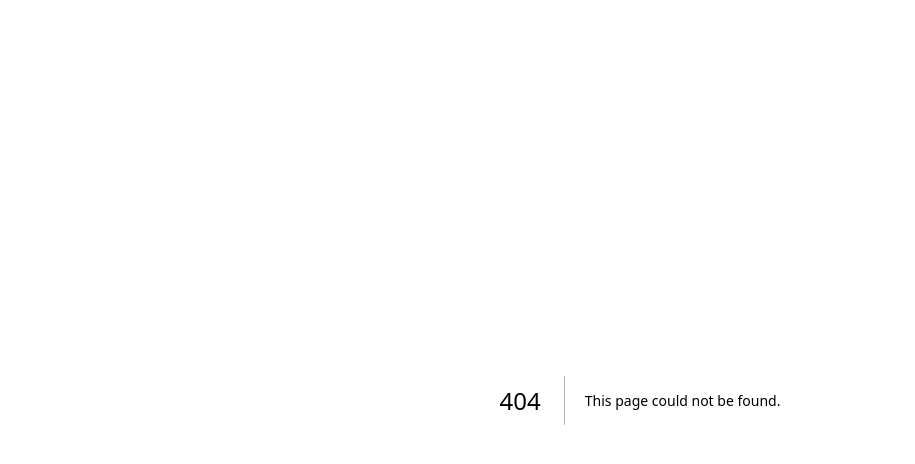
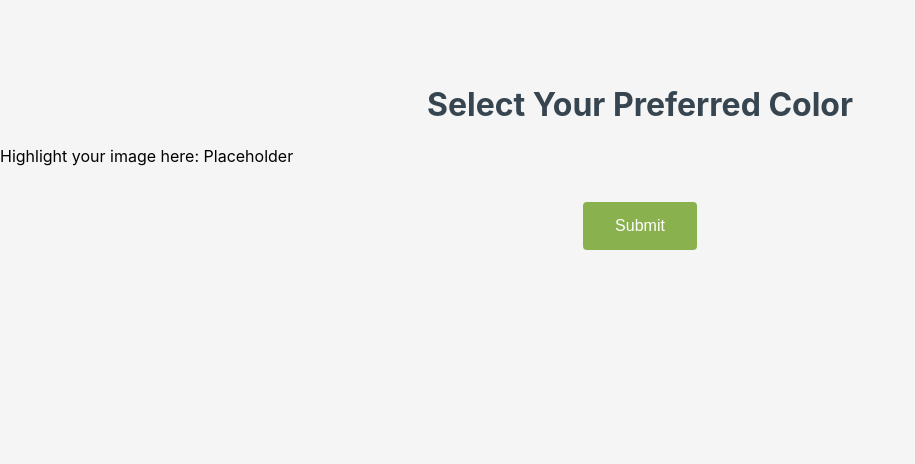
Before and after one commit to jackcdavey/BloomSpace, a Next.js app: page /highlight in a window 1280 px wide. Before the commit this address had no page. Shown: the top 464 px of the page, without its empty margins (0-915 px from the left). Built offline with nearby package versions, Linux system fonts and the light colour scheme.

Commit message:
Basic UI setup

```diff
--- /dev/null
+++ b/src/imageHandler.jsx
@@ -0,0 +1,51 @@
+'use client';
+import React, { useCallback, useState } from 'react';
+import { useDropzone } from 'react-dropzone';
+import axios from 'axios';
+
+const API_BASE_URL = 'https://0bee-2600-1700-5454-1640-950b-52c6-9311-c655.ngrok-free.app';
+
+const Dropzone = () => {
+    const [prompt, setPrompt] = useState(null);
+
+    const onDrop = useCallback(async (acceptedFiles) => {
+        try {
+            const file = acceptedFiles[0];
+            const formData = new FormData();
+            formData.append('image', file); // change from 'file' to 'image'
+            const response = await axios.post(`${API_BASE_URL}/generate-prompt`, formData, {
+                headers: {
+                    'Content-Type': 'multipart/form-data',
+                },
+            });
+            setPrompt(response.data.result); // change from 'prompt' to 'result' to match server-side response
+        } catch (error) {
+            console.error(error);
+        }
+    }, []);
+
+    const { getRootProps, getInputProps, isDragActive } = useDropzone({ onDrop });
+
+    return (
+        <div>
+            <h1>Image Prompt Generator</h1>
+            <div {...getRootProps()}>
+                <input {...getInputProps()} />
+                {isDragActive ? (
+                    <p>Drop the image here...</p>
+                ) : (
+                    <p>Drag and drop some images here, or click to select images</p>
+                )}
+            </div>
+
+            {prompt && (
+                <div>
+                    <h2>Prompt:</h2>
+                    <p>{prompt}</p>
+                </div>
+            )}
+        </div>
+    );
+};
+
+export default Dropzone;
--- /dev/null
+++ b/src/pages/api/gpt4.js
@@ -0,0 +1,30 @@
+const openai = require("openai");
+
+openai.apiKey = "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";
+
+export default async function handler(req, res) {
+  console.log("Starting API handler...");
+
+  try {
+    console.log("Making API request...");
+    const response = await openai.createChatCompletion({
+      model: "gpt-4",
+      messages: [
+        { role: "system", content: "You are a helpful assistant." },
+        { role: "user", content: "Who won the world series in 2020?" },
+        { role: "assistant", content: "The Los Angeles Dodgers." },
+        { role: "user", content: "Where was it played?" },
+      ],
+      max_tokens: 50,
+      n: 1,
+      stop: null,
+      temperature: 1,
+    });
+
+    console.log("API request successful.");
+    res.status(200).json({ answer: response.data.choices[0].message.content });
+  } catch (error) {
+    console.error("Error during API request:", error);
+    res.status(500).json({ error: "Error during API request." });
+  }
+}
--- /dev/null
+++ b/src/pages/highlight.jsx
@@ -0,0 +1,27 @@
+// pages/highlight.tsx
+
+import { useState } from 'react';
+import { useRouter } from 'next/router';
+// import ColorSelector from '../components/ColorSelector';
+
+export default function Highlight() {
+    const router = useRouter();
+    const [selectedColor, setSelectedColor] = useState('');
+
+    const handleSubmit = (e) => {
+        e.preventDefault();
+        // TODO: handle image highlighting and color selection
+        router.push('/result');
+    };
+
+    return (
+        <div>
+            <h1>Select Your Preferred Color</h1>
+            <p>Highlight your image here: Placeholder</p>
+            {/* <ColorSelector selectedColor={selectedColor} setSelectedColor={setSelectedColor} /> */}
+            <form onSubmit={handleSubmit}>
+                <button type="submit">Submit</button>
+            </form>
+        </div>
+    );
+}
--- a/src/pages/index.js
+++ b/src/pages/index.js
@@ -1,118 +1,31 @@
-import Image from 'next/image'
-import { Inter } from 'next/font/google'
 
-const inter = Inter({ subsets: ['latin'] })
+import { useState } from 'react';
+import { useRouter } from 'next/router';
+import Dropzone from '../imageHandler';
 
 export default function Home() {
+  const router = useRouter();
+  const [userInput, setUserInput] = useState('');
+
+  const handleSubmit = (e) => {
+    e.preventDefault();
+    // TODO: handle image upload
+    router.push('/highlight');
+  };
+
   return (
-    <main
-      className={`flex min-h-screen flex-col items-center justify-between p-24 ${inter.className}`}
-    >
-      <div className="z-10 w-full max-w-5xl items-center justify-between font-mono text-sm lg:flex">
-        <p className="fixed left-0 top-0 flex w-full justify-center border-b border-gray-300 bg-gradient-to-b from-zinc-200 pb-6 pt-8 backdrop-blur-2xl dark:border-neutral-800 dark:bg-zinc-800/30 dark:from-inherit lg:static lg:w-auto lg:rounded-xl lg:border lg:bg-gray-200 lg:p-4 lg:dark:bg-zinc-800/30">
-          Get started by editing&nbsp;
-          <code className="font-mono font-bold">src/pages/index.js</code>
-        </p>
-        <div className="fixed bottom-0 left-0 flex h-48 w-full items-end justify-center bg-gradient-to-t from-white via-white dark:from-black dark:via-black lg:static lg:h-auto lg:w-auto lg:bg-none">
-          <a
-            className="pointer-events-none flex place-items-center gap-2 p-8 lg:pointer-events-auto lg:p-0"
-            href="https://vercel.com?utm_source=create-next-app&utm_medium=default-template-tw&utm_campaign=create-next-app"
-            target="_blank"
-            rel="noopener noreferrer"
-          >
-            By{' '}
-            <Image
-              src="/vercel.svg"
-              alt="Vercel Logo"
-              className="dark:invert"
-              width={100}
-              height={24}
-              priority
-            />
-          </a>
-        </div>
-      </div>
-
-      <div className="relative flex place-items-center before:absolute before:h-[300px] before:w-[480px] before:-translate-x-1/2 before:rounded-full before:bg-gradient-radial before:from-white before:to-transparent before:blur-2xl before:content-[''] after:absolute after:-z-20 after:h-[180px] after:w-[240px] after:translate-x-1/3 after:bg-gradient-conic after:from-sky-200 after:via-blue-200 after:blur-2xl after:content-[''] before:dark:bg-gradient-to-br before:dark:from-transparent before:dark:to-blue-700/10 after:dark:from-sky-900 after:dark:via-[#0141ff]/40 before:lg:h-[360px]">
-        <Image
-          className="relative dark:drop-shadow-[0_0_0.3rem_#ffffff70] dark:invert"
-          src="/next.svg"
-          alt="Next.js Logo"
-          width={180}
-          height={37}
-          priority
+    <div>
+      <h1>Your AI Plant Arranger</h1>
+      <Dropzone />
+      <form onSubmit={handleSubmit}>
+        <input
+          type="text"
+          value={userInput}
+          onChange={(e) => setUserInput(e.target.value)}
+          placeholder="Enter any additional info..."
         />
-      </div>
-
-      <div className="mb-32 grid text-center lg:mb-0 lg:grid-cols-4 lg:text-left">
-        <a
-          href="https://nextjs.org/docs?utm_source=create-next-app&utm_medium=default-template-tw&utm_campaign=create-next-app"
-          className="group rounded-lg border border-transparent px-5 py-4 transition-colors hover:border-gray-300 hover:bg-gray-100 hover:dark:border-neutral-700 hover:dark:bg-neutral-800/30"
-          target="_blank"
-          rel="noopener noreferrer"
-        >
-          <h2 className={`mb-3 text-2xl font-semibold`}>
-            Docs{' '}
-            <span className="inline-block transition-transform group-hover:translate-x-1 motion-reduce:transform-none">
-              -&gt;
-            </span>
-          </h2>
-          <p className={`m-0 max-w-[30ch] text-sm opacity-50`}>
-            Find in-depth information about Next.js features and API.
-          </p>
-        </a>
-
-        <a
-          href="https://nextjs.org/learn?utm_source=create-next-app&utm_medium=default-template-tw&utm_campaign=create-next-app"
-          className="group rounded-lg border border-transparent px-5 py-4 transition-colors hover:border-gray-300 hover:bg-gray-100 hover:dark:border-neutral-700 hover:dark:bg-neutral-800/30"
-          target="_blank"
-          rel="noopener noreferrer"
-        >
-          <h2 className={`mb-3 text-2xl font-semibold`}>
-            Learn{' '}
-            <span className="inline-block transition-transform group-hover:translate-x-1 motion-reduce:transform-none">
-              -&gt;
-            </span>
-          </h2>
-          <p className={`m-0 max-w-[30ch] text-sm opacity-50`}>
-            Learn about Next.js in an interactive course with&nbsp;quizzes!
-          </p>
-        </a>
-
-        <a
-          href="https://vercel.com/templates?framework=next.js&utm_source=create-next-app&utm_medium=default-template-tw&utm_campaign=create-next-app"
-          className="group rounded-lg border border-transparent px-5 py-4 transition-colors hover:border-gray-300 hover:bg-gray-100 hover:dark:border-neutral-700 hover:dark:bg-neutral-800/30"
-          target="_blank"
-          rel="noopener noreferrer"
-        >
-          <h2 className={`mb-3 text-2xl font-semibold`}>
-            Templates{' '}
-            <span className="inline-block transition-transform group-hover:translate-x-1 motion-reduce:transform-none">
-              -&gt;
-            </span>
-          </h2>
-          <p className={`m-0 max-w-[30ch] text-sm opacity-50`}>
-            Discover and deploy boilerplate example Next.js&nbsp;projects.
-          </p>
-        </a>
-
-        <a
-          href="https://vercel.com/new?utm_source=create-next-app&utm_medium=default-template-tw&utm_campaign=create-next-app"
-          className="group rounded-lg border border-transparent px-5 py-4 transition-colors hover:border-gray-300 hover:bg-gray-100 hover:dark:border-neutral-700 hover:dark:bg-neutral-800/30"
-          target="_blank"
-          rel="noopener noreferrer"
-        >
-          <h2 className={`mb-3 text-2xl font-semibold`}>
-            Deploy{' '}
-            <span className="inline-block transition-transform group-hover:translate-x-1 motion-reduce:transform-none">
-              -&gt;
-            </span>
-          </h2>
-          <p className={`m-0 max-w-[30ch] text-sm opacity-50`}>
-            Instantly deploy your Next.js site to a shareable URL with Vercel.
-          </p>
-        </a>
-      </div>
-    </main>
-  )
+        <button type="submit">Submit</button>
+      </form>
+    </div>
+  );
 }
--- a/src/styles/globals.css
+++ b/src/styles/globals.css
@@ -1,27 +1,53 @@
-@tailwind base;
-@tailwind components;
-@tailwind utilities;
-
-:root {
-  --foreground-rgb: 0, 0, 0;
-  --background-start-rgb: 214, 219, 220;
-  --background-end-rgb: 255, 255, 255;
+body {
+  margin: 0;
+  font-family: -apple-system, BlinkMacSystemFont, 'Segoe UI', 'Roboto', 'Oxygen',
+    'Ubuntu', 'Cantarell', 'Fira Sans', 'Droid Sans', 'Helvetica Neue',
+    sans-serif;
+  -webkit-font-smoothing: antialiased;
+  -moz-osx-font-smoothing: grayscale;
+  background-color: #f5f5f5;
 }
 
-@media (prefers-color-scheme: dark) {
-  :root {
-    --foreground-rgb: 255, 255, 255;
-    --background-start-rgb: 0, 0, 0;
-    --background-end-rgb: 0, 0, 0;
-  }
+h1 {
+  color: #36454F;
+  /* Charcoal color */
+  text-align: center;
+  padding-top: 2em;
 }
 
-body {
-  color: rgb(var(--foreground-rgb));
-  background: linear-gradient(
-      to bottom,
-      transparent,
-      rgb(var(--background-end-rgb))
-    )
-    rgb(var(--background-start-rgb));
+button {
+  background-color: #89b14e;
+  /* Green color */
+  color: white;
+  border: none;
+  padding: 15px 32px;
+  text-align: center;
+  text-decoration: none;
+  display: inline-block;
+  font-size: 16px;
+  margin: 4px 2px;
+  cursor: pointer;
+  border-radius: 4px;
 }
+
+button:hover {
+  background-color: #567d46;
+  /* Dark Green color */
+}
+
+form {
+  display: flex;
+  flex-direction: column;
+  align-items: center;
+  padding: 1em;
+}
+
+input[type="text"] {
+  width: 80%;
+  padding: 12px 20px;
+  margin: 8px 0;
+  box-sizing: border-box;
+  border: none;
+  background-color: #e8e8e8;
+  font-size: 16px;
+}
```
Also changed, not shown: package.json (+8 -1 lines), src/pages/result.jsx (added, +15 -0 lines), 1 other file (tests, documents, lock files or other folders).
